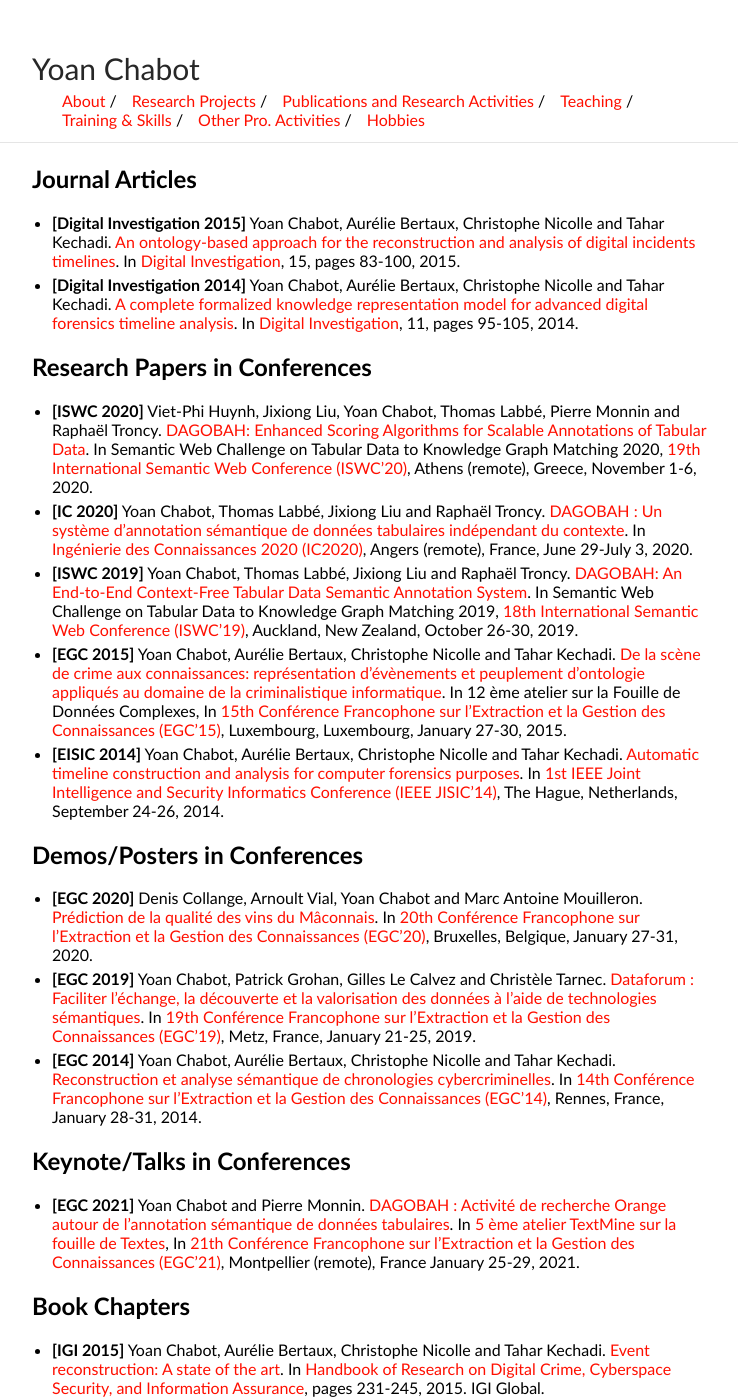
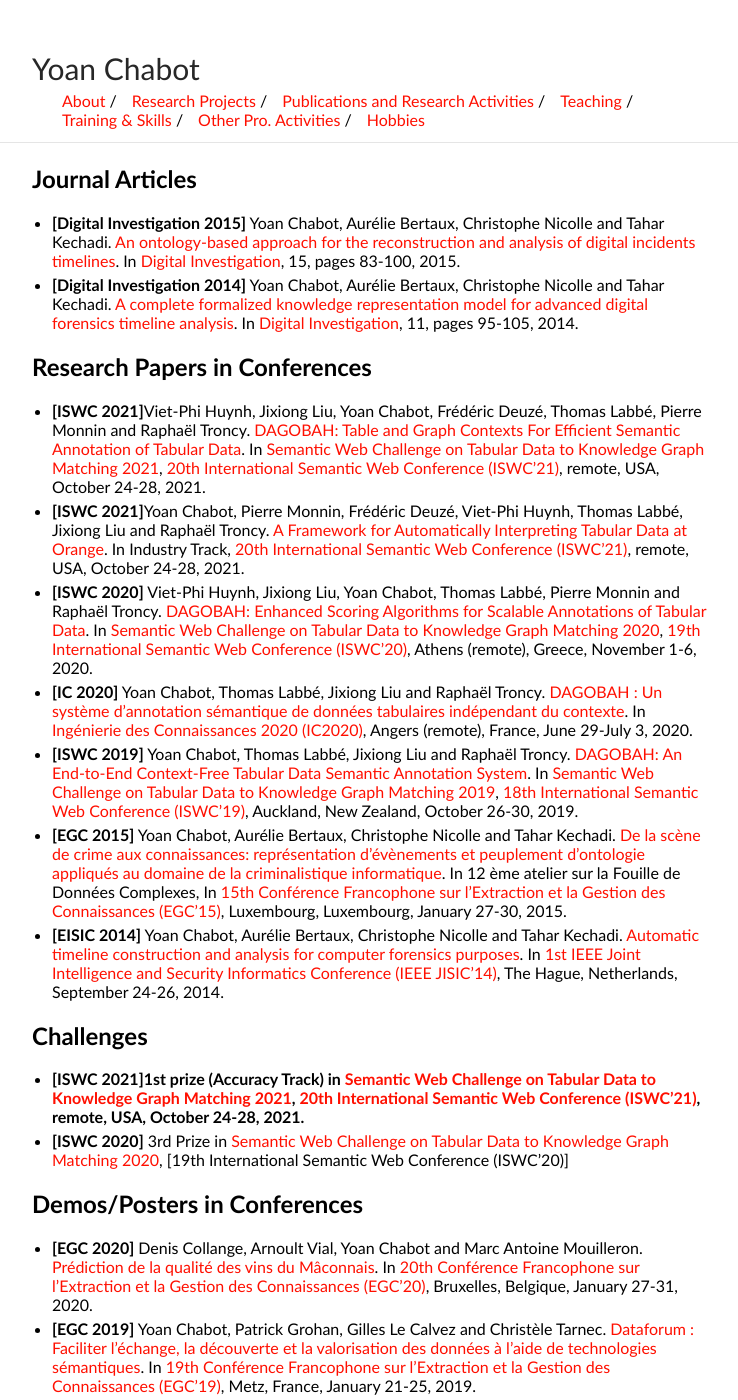
Before and after one commit to yoanchabot/yoanchabot.github.io, a Jekyll site: the page built from publications.md, in a window 1280 px wide and 1400 px high. Shown: the whole window, without its empty margins (258-996 px from the left). Built offline with Jekyll 4.4.1, drawn with Linux system fonts in a browser that asks for light colours.

Commit message:
Update publications.md

```diff
--- a/publications.md
+++ b/publications.md
@@ -9,11 +9,17 @@ title: Publications
 * <b id="digital_investigation_2014">[Digital Investigation 2014]</b> Yoan Chabot, Aurélie Bertaux, Christophe Nicolle and Tahar Kechadi. [A complete formalized knowledge representation model for advanced digital forensics timeline analysis](https://github.com/yoanchabot/papers/raw/main/chabot2014a.pdf). In [Digital Investigation](https://www.sciencedirect.com/journal/digital-investigation), 11, pages 95-105, 2014.
 
 ## Research Papers in Conferences
-* <b id="iswc_2020">[ISWC 2020]</b> Viet-Phi Huynh, Jixiong Liu, Yoan Chabot, Thomas Labbé, Pierre Monnin and Raphaël Troncy. [DAGOBAH: Enhanced Scoring Algorithms for Scalable Annotations of Tabular Data](https://github.com/yoanchabot/papers/raw/main/huynh2020a.pdf). In Semantic Web Challenge on Tabular Data to Knowledge Graph Matching 2020, [19th International Semantic Web Conference (ISWC'20)](https://iswc2020.semanticweb.org/), Athens (remote), Greece, November 1-6, 2020.
+* <b id="iswc_2021_b">[ISWC 2021]</b>Viet-Phi Huynh, Jixiong Liu, Yoan Chabot, Frédéric Deuzé, Thomas Labbé, Pierre Monnin and Raphaël Troncy. [DAGOBAH: Table and Graph Contexts For Efficient Semantic Annotation of Tabular Data](https://github.com/yoanchabot/papers/raw/main/huynh2021.pdf). In [Semantic Web Challenge on Tabular Data to Knowledge Graph Matching 2021](http://www.cs.ox.ac.uk/isg/challenges/sem-tab/2021/index.html), [20th International Semantic Web Conference (ISWC'21)](https://iswc2021.semanticweb.org/), remote, USA, October 24-28, 2021.
+* <b id="iswc_2021_a">[ISWC 2021]</b>Yoan Chabot, Pierre Monnin, Frédéric Deuzé, Viet-Phi Huynh, Thomas Labbé, Jixiong Liu and Raphaël Troncy. [A Framework for Automatically Interpreting Tabular Data at Orange](https://github.com/yoanchabot/papers/raw/main/chabot2021b.pdf). In Industry Track, [20th International Semantic Web Conference (ISWC'21)](https://iswc2021.semanticweb.org/), remote, USA, October 24-28, 2021.
+* <b id="iswc_2020">[ISWC 2020]</b> Viet-Phi Huynh, Jixiong Liu, Yoan Chabot, Thomas Labbé, Pierre Monnin and Raphaël Troncy. [DAGOBAH: Enhanced Scoring Algorithms for Scalable Annotations of Tabular Data](https://github.com/yoanchabot/papers/raw/main/huynh2020a.pdf). In [Semantic Web Challenge on Tabular Data to Knowledge Graph Matching 2020](http://www.cs.ox.ac.uk/isg/challenges/sem-tab/2020/index.html/), [19th International Semantic Web Conference (ISWC'20)](https://iswc2020.semanticweb.org/), Athens (remote), Greece, November 1-6, 2020.
 * <b id="ic_2020">[IC 2020]</b> Yoan Chabot, Thomas Labbé, Jixiong Liu and Raphaël Troncy. [DAGOBAH : Un système d'annotation sémantique de données tabulaires indépendant du contexte](https://github.com/yoanchabot/papers/raw/main/chabot2020b.pdf). In [Ingénierie des Connaissances 2020 (IC2020)](http://pfia2020.fr/ic-2020/), Angers (remote), France, June 29-July 3, 2020.
-* <b id="iswc_2019">[ISWC 2019]</b> Yoan Chabot, Thomas Labbé, Jixiong Liu and Raphaël Troncy. [DAGOBAH: An End-to-End Context-Free Tabular Data Semantic Annotation System](https://github.com/yoanchabot/papers/raw/main/chabot2019a.pdf). In Semantic Web Challenge on Tabular Data to Knowledge Graph Matching 2019, [18th International Semantic Web Conference (ISWC'19)](https://iswc2019.semanticweb.org/), Auckland, New Zealand, October 26-30, 2019.
+* <b id="iswc_2019">[ISWC 2019]</b> Yoan Chabot, Thomas Labbé, Jixiong Liu and Raphaël Troncy. [DAGOBAH: An End-to-End Context-Free Tabular Data Semantic Annotation System](https://github.com/yoanchabot/papers/raw/main/chabot2019a.pdf). In [Semantic Web Challenge on Tabular Data to Knowledge Graph Matching 2019](http://www.cs.ox.ac.uk/isg/challenges/sem-tab/2019/index.html), [18th International Semantic Web Conference (ISWC'19)](https://iswc2019.semanticweb.org/), Auckland, New Zealand, October 26-30, 2019.
 * <b id="egc_2015">[EGC 2015]</b> Yoan Chabot, Aurélie Bertaux, Christophe Nicolle and Tahar Kechadi. [De la scène de crime aux connaissances: représentation d’évènements et peuplement d’ontologie appliqués au domaine de la criminalistique informatique](https://github.com/yoanchabot/papers/raw/main/chabot2015c.pdf). In 12 ème atelier sur la Fouille de Données Complexes, In [15th Conférence Francophone sur l'Extraction et la Gestion des Connaissances (EGC'15)](https://www.egc.asso.fr/publications/actes-egc/actes-conference-egc-2015.html), Luxembourg, Luxembourg, January 27-30, 2015.
 * <b id="eisic_2014">[EISIC 2014]</b> Yoan Chabot, Aurélie Bertaux, Christophe Nicolle and Tahar Kechadi. [Automatic timeline construction and analysis for computer forensics purposes](https://github.com/yoanchabot/papers/raw/main/chabot2014b.pdf). In [1st IEEE Joint Intelligence and Security Informatics Conference (IEEE JISIC'14)](http://www.eisic.eu/eisic2014/), The Hague, Netherlands, September 24-26, 2014.
+
+## Challenges
+* <b id="iswc_2021_b">[ISWC 2021]1st prize (Accuracy Track) in [Semantic Web Challenge on Tabular Data to Knowledge Graph Matching 2021](http://www.cs.ox.ac.uk/isg/challenges/sem-tab/2021/index.html), [20th International Semantic Web Conference (ISWC'21)](https://iswc2021.semanticweb.org/), remote, USA, October 24-28, 2021.
+* <b id="iswc_2020">[ISWC 2020]</b> 3rd Prize in [Semantic Web Challenge on Tabular Data to Knowledge Graph Matching 2020](http://www.cs.ox.ac.uk/isg/challenges/sem-tab/2020/index.html/), [19th International Semantic Web Conference (ISWC'20)]
 
 ## Demos/Posters in Conferences
 
```
